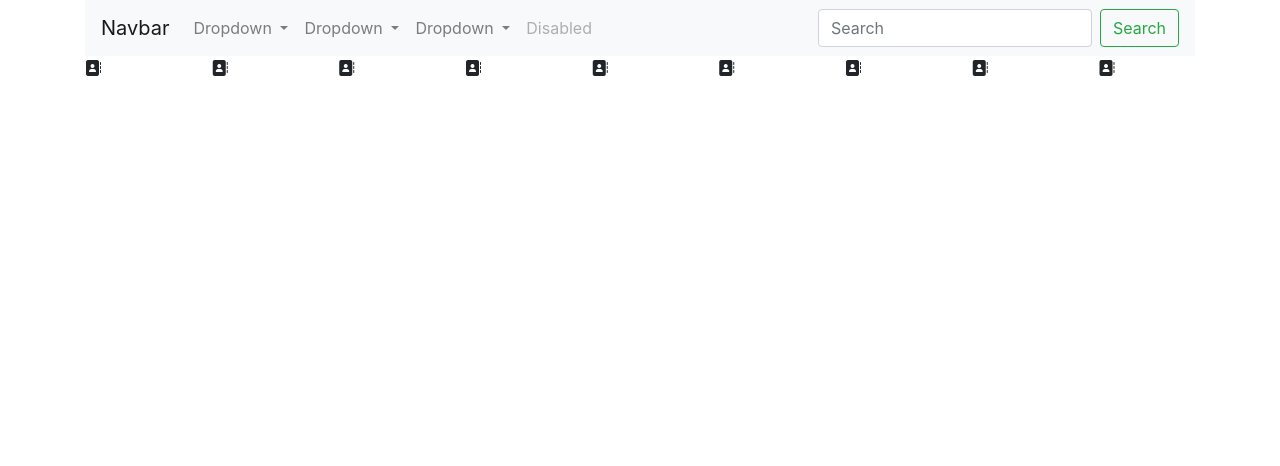
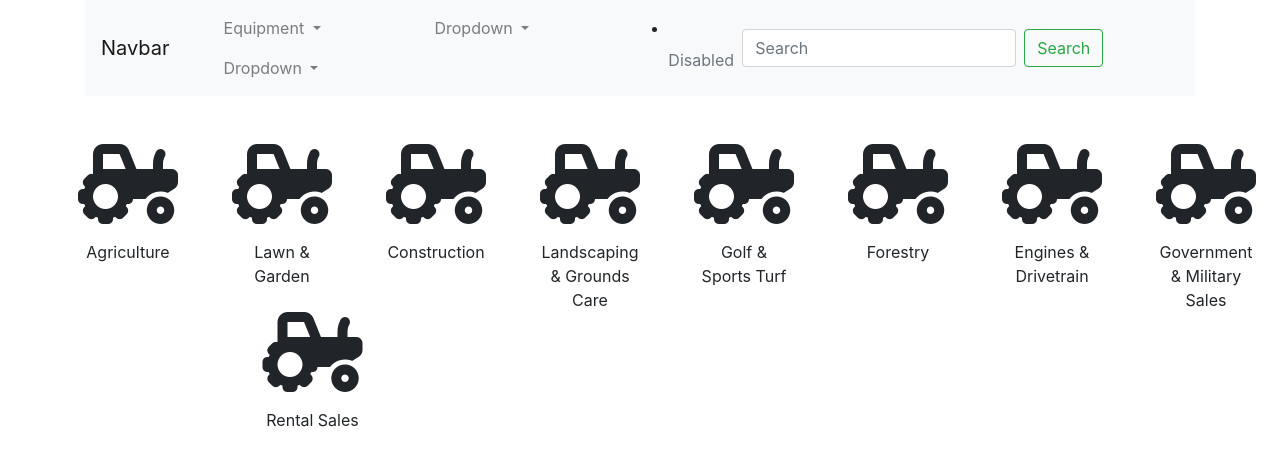
Before and after one commit to NovaObrien/Week-one-group-project, a plain HTML site: page index.html in a window 1280 px wide. Drawn offline with nearby package versions, Linux system fonts and the light colour scheme.

Commit message:
More work on nav-bar and added tractors under nav

```diff
--- a/index.html
+++ b/index.html
@@ -26,12 +26,37 @@
               aria-controls="navbarSupportedContent" aria-expanded="false" aria-label="Toggle navigation">
               <span class="navbar-toggler-icon"></span>
             </button>
+            <div class="col">
+              <div class="row m-auto ">
+                <div class="col">
+
 
                   <div class="collapse navbar-collapse" id="navbarSupportedContent">
                     <ul class="navbar-nav mr-auto">
+
                       <li class="nav-item dropdown">
-                  <a class="nav-link dropdown-toggle" href="#" id="navbarDropdown" role="button" data-toggle="dropdown"
-                    aria-haspopup="true" aria-expanded="false">
+                        <a class="nav-link dropdown-toggle" href="#" id="navbarDropdown" role="button"
+                          data-toggle="dropdown" aria-haspopup="true" aria-expanded="false">
+                          Equipment
+                        </a>
+                        <div class="dropdown-menu" aria-labelledby="navbarDropdown">
+                          <a class="dropdown-item" href="#">Lawns & Garden</a>
+                          <a class="dropdown-item" href="#">Agriculture</a>
+                          <a class="dropdown-item" href="#">Construction</a>
+                        </div>
+                      </li>
+                    </ul>
+                  </div>
+                </div>
+                <div class="col">
+
+
+                  <div class="collapse navbar-collapse" id="navbarSupportedContent">
+                    <ul class="navbar-nav mr-auto">
+
+                      <li class="nav-item dropdown">
+                        <a class="nav-link dropdown-toggle" href="#" id="navbarDropdown" role="button"
+                          data-toggle="dropdown" aria-haspopup="true" aria-expanded="false">
                           Dropdown
                         </a>
                         <div class="dropdown-menu" aria-labelledby="navbarDropdown">
@@ -41,9 +66,18 @@
                           <a class="dropdown-item" href="#">Something else here</a>
                         </div>
                       </li>
+                    </ul>
+                  </div>
+                </div>
+                <div class="col">
+
+
+                  <div class="collapse navbar-collapse" id="navbarSupportedContent">
+                    <ul class="navbar-nav mr-auto">
+
                       <li class="nav-item dropdown">
-                  <a class="nav-link dropdown-toggle" href="#" id="navbarDropdown" role="button" data-toggle="dropdown"
-                    aria-haspopup="true" aria-expanded="false">
+                        <a class="nav-link dropdown-toggle" href="#" id="navbarDropdown" role="button"
+                          data-toggle="dropdown" aria-haspopup="true" aria-expanded="false">
                           Dropdown
                         </a>
                         <div class="dropdown-menu" aria-labelledby="navbarDropdown">
@@ -53,22 +87,19 @@
                           <a class="dropdown-item" href="#">Something else here</a>
                         </div>
                       </li>
-                <li class="nav-item dropdown">
-                  <a class="nav-link dropdown-toggle" href="#" id="navbarDropdown" role="button" data-toggle="dropdown"
-                    aria-haspopup="true" aria-expanded="false">
-                    Dropdown
-                  </a>
-                  <div class="dropdown-menu" aria-labelledby="navbarDropdown">
-                    <a class="dropdown-item" href="#">Action</a>
-                    <a class="dropdown-item" href="#">Another action</a>
-                    <div class="dropdown-divider"></div>
-                    <a class="dropdown-item" href="#">Something else here</a>
+                    </ul>
                   </div>
-                </li>
+                </div>
+              </div>
+            </div>
+            <div class="col col-1">
+
               <li class="nav-item">
                 <a class="nav-link disabled" href="#">Disabled</a>
               </li>
-              </ul>
+            </div>
+            <div class="col">
+
               <form class="form-inline my-2 my-lg-0">
                 <input class="form-control mr-sm-2" type="search" placeholder="Search" aria-label="Search">
                 <button class="btn btn-outline-success my-2 my-sm-0" type="submit">Search</button>
@@ -76,27 +107,57 @@
             </div>
         </div>
       </div>
+    </div>
 
-      <div class="row">
-        <div class="col">
-
-
-          </nav>
-          <div>
-            <div class="row">
-              <div class="col"><i class="fa fa-address-book" aria-hidden="true"></i></div>
-              <div class="col"><i class="fa fa-address-book" aria-hidden="true"></i></div>
-              <div class="col"><i class="fa fa-address-book" aria-hidden="true"></i></div>
-              <div class="col"><i class="fa fa-address-book" aria-hidden="true"></i></div>
-              <div class="col"><i class="fa fa-address-book" aria-hidden="true"></i></div>
-              <div class="col"><i class="fa fa-address-book" aria-hidden="true"></i></div>
-              <div class="col"><i class="fa fa-address-book" aria-hidden="true"></i></div>
-              <div class="col"><i class="fa fa-address-book" aria-hidden="true"></i></div>
-              <div class="col"><i class="fa fa-address-book" aria-hidden="true"></i></div>
+    <div class="row mt-5">
+      <div class="col ml-1">
+      </div>
+      <div class="col text-center mr-4"><i class="fas fa-tractor fa-5x"></i>
+        <div class="text-center pt-3">
+          Agriculture
         </div>
       </div>
+      <div class="col text-center mr-4"><i class="fas fa-tractor fa-5x"></i>
+        <div class="text-center pt-3">
+          Lawn & Garden
         </div>
       </div>
+      <div class="col text-center mr-4"><i class="fas fa-tractor fa-5x"></i>
+        <div class="text-center pt-3">
+          Construction
+        </div>
+      </div>
+      <div class="col text-center mr-4"><i class="fas fa-tractor fa-5x"></i>
+        <div class="text-center pt-3">
+          Landscaping & Grounds Care
+        </div>
+      </div>
+      <div class="col text-center mr-4"><i class="fas fa-tractor fa-5x"></i>
+        <div class="text-center pt-3">
+          Golf & Sports Turf
+        </div>
+      </div>
+      <div class="col text-center mr-4"><i class="fas fa-tractor fa-5x"></i>
+        <div class="text-center pt-3">
+          Forestry
+        </div>
+      </div>
+      <div class="col text-center mr-4"><i class="fas fa-tractor fa-5x"></i>
+        <div class="text-center pt-3">
+          Engines & Drivetrain
+        </div>
+      </div>
+      <div class="col text-center mr-4"><i class="fas fa-tractor fa-5x"></i>
+        <div class="text-center pt-3">
+          Government & Military Sales
+        </div>
+      </div>
+      <div class="col text-center"><i class="fas fa-tractor fa-5x"></i>
+        <div class="text-center pt-3">
+          Rental Sales
+        </div>
+      </div>
+      <div class="col"></div>
     </div>
 
   </header>
```
Lines whose indentation alone changed are shown as unchanged.
